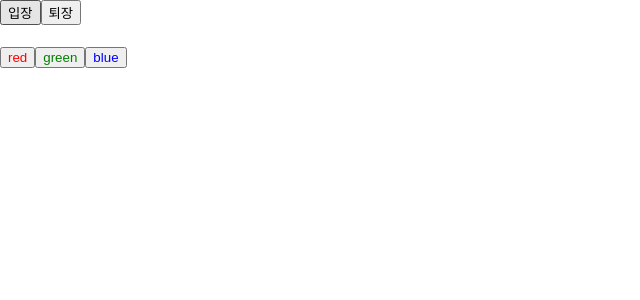
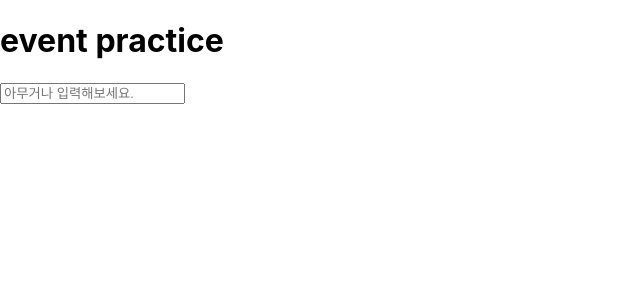
Before and after one commit to yuri295/deep-react-study, a React (Create React App) app in the folder hello-react/: page / in a window 1280 px wide. Shown: the top 300 px of the page, without its empty margins (0-640 px from the left). Built offline with nearby package versions, Linux system fonts and the light colour scheme.

Commit message:
feat: onChange event

```diff
--- a/hello-react/src/App.js
+++ b/hello-react/src/App.js
@@ -1,14 +1,9 @@
 import MyComponent from './MyComponent';
 import Say from './say';
+import EventPractice from './EventPractice';
 
 const App = () => {
-  return (
-    /*<MyComponent name="React" favoriteNumber={1}>
-      리액트
-    </MyComponent>
-    */
-    <Say />
-  );
+  return <EventPractice />;
 };
 
 export default App;
--- /dev/null
+++ b/hello-react/src/EventPractice.js
@@ -0,0 +1,21 @@
+import { Component } from 'react';
+
+class EventPractice extends Component {
+  render() {
+    return (
+      <div>
+        <h1>event practice</h1>
+        <input
+          type="text"
+          name="message"
+          placeholder="아무거나 입력해보세요."
+          onChange={(e) => {
+            console.log(e.target.value); //값이 바뀔 때마다 콘솔에 기록
+          }}
+        />
+      </div>
+    );
+  }
+}
+
+export default EventPractice;
```
